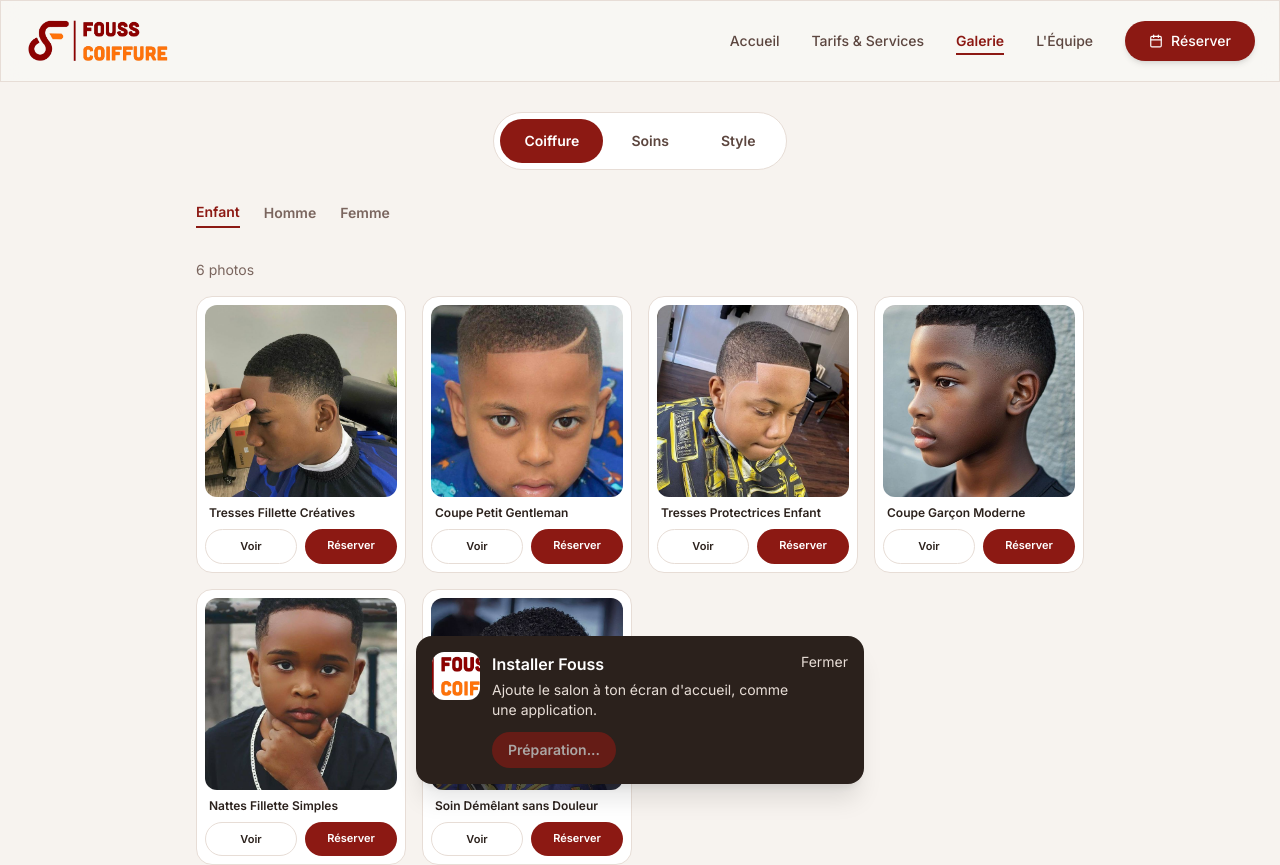
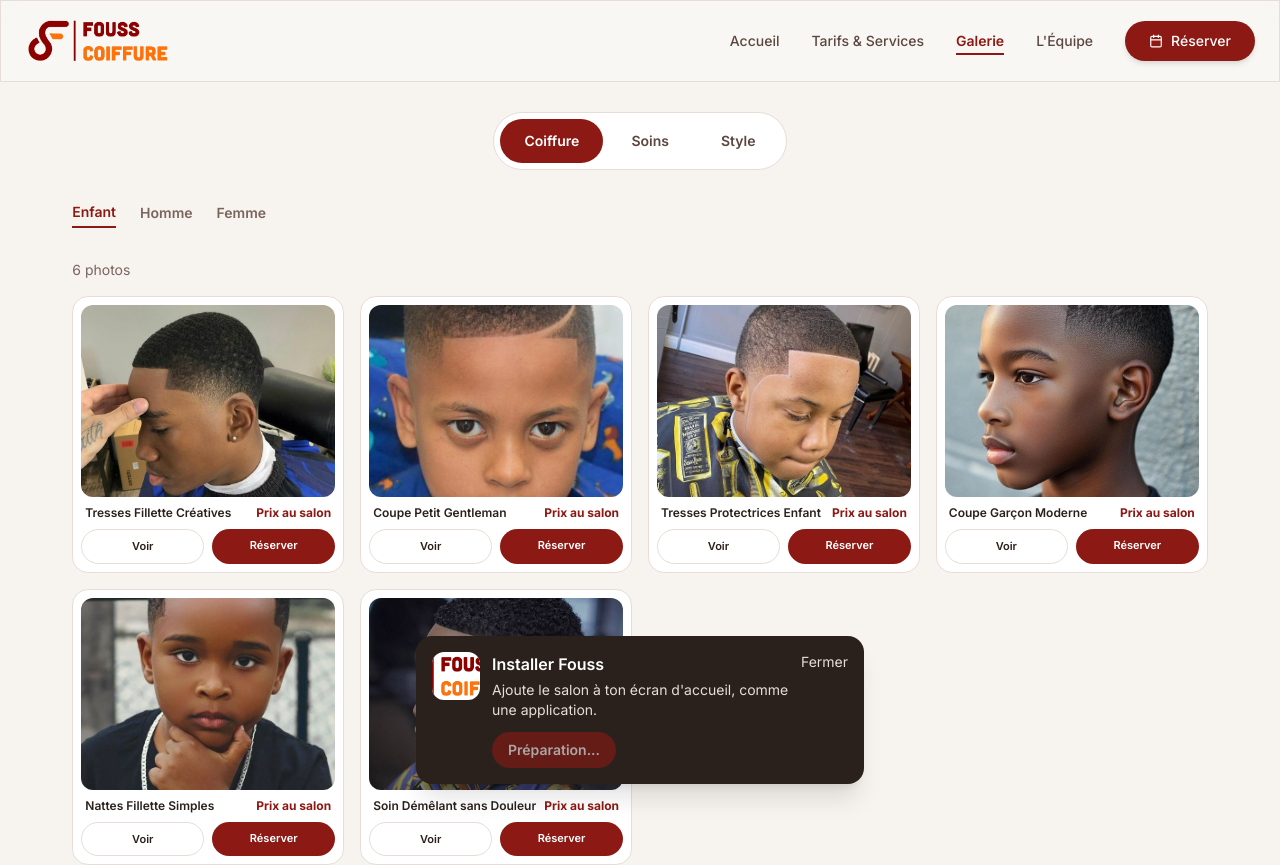
Before and after one commit to Soboure/fouss_coiffure, a React (Vite) app: page /galerie in a window 1280 px wide. Shown: the top 865 px of the page. Built offline with nearby package versions, Linux system fonts and the light colour scheme; a web font is replaced by a local one.

Commit message:
Affiche le prix à côté du nom dans la galerie

```diff
--- a/src/Galerie.tsx
+++ b/src/Galerie.tsx
@@ -1,7 +1,8 @@
 // Rôle de ce fichier : la galerie.
 // Barre Coiffure, Soins, Style. Sous Coiffure : Enfant, Homme, Femme.
-// Style, c'est le showroom en photo. Les images sont dans public/galerie.
-// Sous chaque nom : Voir ouvre la photo en grand, Réserver envoie le nom au formulaire d'accueil.
+// Chaque photo a un nom et un prix, affichés côte à côte.
+// Le prix reprend le catalogue quand la prestation existe. Sinon : Prix au salon.
+// Voir ouvre la photo. Réserver envoie le nom au formulaire d'accueil.
 
 import React, { useEffect, useState } from 'react';
 import { Link } from 'react-router-dom';
@@ -12,6 +13,7 @@ import Footer from './Footer';
 
 type Famille = 'coiffure' | 'soins' | 'style';
 type PublicCoiffure = 'enfant' | 'homme' | 'femme';
+type Photo = { src: string; title: string; price: string };
 
 const familles = [
   { id: 'coiffure', label: 'Coiffure' },
@@ -19,44 +21,44 @@ const familles = [
   { id: 'style', label: 'Style' },
 ] as const;
 
-const photosEnfant = [
-  { src: '/galerie/enfant1.jpg', title: 'Tresses Fillette Créatives' },
-  { src: '/galerie/enfant2.jpg', title: 'Coupe Petit Gentleman' },
-  { src: '/galerie/enfant3.jpg', title: 'Tresses Protectrices Enfant' },
-  { src: '/galerie/enfant4.jpg', title: 'Coupe Garçon Moderne' },
-  { src: '/galerie/enfant5.jpg', title: 'Nattes Fillette Simples' },
-  { src: '/galerie/enfant6.jpg', title: 'Soin Démêlant sans Douleur' },
+const photosEnfant: Photo[] = [
+  { src: '/galerie/enfant1.jpg', title: 'Tresses Fillette Créatives', price: 'Prix au salon' },
+  { src: '/galerie/enfant2.jpg', title: 'Coupe Petit Gentleman', price: 'Prix au salon' },
+  { src: '/galerie/enfant3.jpg', title: 'Tresses Protectrices Enfant', price: 'Prix au salon' },
+  { src: '/galerie/enfant4.jpg', title: 'Coupe Garçon Moderne', price: 'Prix au salon' },
+  { src: '/galerie/enfant5.jpg', title: 'Nattes Fillette Simples', price: 'Prix au salon' },
+  { src: '/galerie/enfant6.jpg', title: 'Soin Démêlant sans Douleur', price: 'Prix au salon' },
 ];
 
-const photosHomme = [
-  { src: '/galerie/homme1.jpg', title: 'Dégradé Vagues' },
-  { src: '/galerie/homme2.jpg', title: 'Forfait Barbe & Coupe' },
-  { src: '/galerie/homme3.jpg', title: 'Dégradé à Blanc' },
-  { src: '/galerie/homme4.jpg', title: 'Contours Dessinés' },
-  { src: '/galerie/homme5.jpg', title: 'Taille de Barbe Traditionnelle' },
-  { src: '/galerie/homme6.jpg', title: 'Afro Court Dégradé' },
-  { src: '/galerie/homme7.jpg', title: 'Contours & Coloration Barbe' },
-  { src: '/galerie/homme8.jpg', title: 'Coupe Slick Back Dégradé' },
-  { src: '/galerie/homme9.jpg', title: 'Prestation Master Barbier' },
+const photosHomme: Photo[] = [
+  { src: '/galerie/homme1.jpg', title: 'Dégradé Vagues', price: '3 000 FCFA' },
+  { src: '/galerie/homme2.jpg', title: 'Forfait Barbe & Coupe', price: '5 000 FCFA' },
+  { src: '/galerie/homme3.jpg', title: 'Dégradé à Blanc', price: 'Prix au salon' },
+  { src: '/galerie/homme4.jpg', title: 'Contours Dessinés', price: 'Prix au salon' },
+  { src: '/galerie/homme5.jpg', title: 'Taille de Barbe Traditionnelle', price: '2 000 FCFA' },
+  { src: '/galerie/homme6.jpg', title: 'Afro Court Dégradé', price: '3 000 FCFA' },
+  { src: '/galerie/homme7.jpg', title: 'Contours & Coloration Barbe', price: 'Prix au salon' },
+  { src: '/galerie/homme8.jpg', title: 'Coupe Slick Back Dégradé', price: '3 000 FCFA' },
+  { src: '/galerie/homme9.jpg', title: 'Prestation Master Barbier', price: 'Prix au salon' },
 ];
 
-const photosFemme = [
-  { src: '/galerie/femme1.jpg', title: 'Tresses Artistiques' },
-  { src: '/galerie/femme2.jpg', title: 'Coiffure de Cérémonie' },
-  { src: '/galerie/femme3.jpg', title: 'Soin Protecteur & Nappy' },
-  { src: '/galerie/femme4.jpg', title: 'Tresses & Nattes Collées' },
+const photosFemme: Photo[] = [
+  { src: '/galerie/femme1.jpg', title: 'Tresses Artistiques', price: '15 000 FCFA' },
+  { src: '/galerie/femme2.jpg', title: 'Coiffure de Cérémonie', price: 'Prix au salon' },
+  { src: '/galerie/femme3.jpg', title: 'Soin Protecteur & Nappy', price: '10 000 FCFA' },
+  { src: '/galerie/femme4.jpg', title: 'Tresses & Nattes Collées', price: 'Prix au salon' },
 ];
 
-const photosSoins = [
-  { src: '/galerie/Soin1.jpg', title: 'Massage aux Pierres Chaudes' },
-  { src: '/galerie/Soin2.jpg', title: 'Soin Visage Hydratant' },
-  { src: '/galerie/Soin3.jpg', title: 'Rituel Capillaire & Huiles' },
-  { src: '/galerie/Soin4.jpg', title: 'Aromathérapie Capillaire' },
+const photosSoins: Photo[] = [
+  { src: '/galerie/Soin1.jpg', title: 'Massage aux Pierres Chaudes', price: '25 000 FCFA' },
+  { src: '/galerie/Soin2.jpg', title: 'Soin Visage Hydratant', price: '15 000 FCFA' },
+  { src: '/galerie/Soin3.jpg', title: 'Rituel Capillaire & Huiles', price: '10 000 FCFA' },
+  { src: '/galerie/Soin4.jpg', title: 'Aromathérapie Capillaire', price: 'Prix au salon' },
 ];
 
-const photosStyle = [
-  { src: '/galerie/Showroom1.jpg', title: 'Le Showroom' },
-  { src: '/galerie/Showroom2.jpg', title: 'Robes de Créateurs' },
+const photosStyle: Photo[] = [
+  { src: '/galerie/Showroom1.jpg', title: 'Le Showroom', price: 'Entrée libre' },
+  { src: '/galerie/Showroom2.jpg', title: 'Robes de Créateurs', price: 'Prix au salon' },
 ];
 
 export default function Galerie() {
@@ -121,7 +123,10 @@ export default function Galerie() {
           {photos.map((photo, index) => (
             <article key={photo.src} className="bg-white border border-sable rounded-2xl p-2">
               <img src={photo.src} alt={photo.title} className="w-full h-40 md:h-48 object-cover rounded-xl bg-creme" />
-              <p className="text-xs font-semibold mt-2 px-1">{photo.title}</p>
+              <div className="mt-2 px-1 flex items-start justify-between gap-2">
+                <p className="text-xs font-semibold">{photo.title}</p>
+                <p className="text-xs font-bold text-bordeaux shrink-0">{photo.price}</p>
+              </div>
               <div className="mt-2 grid grid-cols-2 gap-2">
                 <button
                   type="button"
@@ -160,8 +165,9 @@ export default function Galerie() {
               className="max-h-[75vh] max-w-full object-contain"
               onClick={(e) => e.stopPropagation()}
             />
-            <div className="flex gap-3" onClick={(e) => e.stopPropagation()}>
-              <p className="text-white text-sm self-center">{photos[ouverte].title}</p>
+            <div className="flex gap-3 items-center" onClick={(e) => e.stopPropagation()}>
+              <p className="text-white text-sm">{photos[ouverte].title}</p>
+              <p className="text-white text-sm font-semibold">{photos[ouverte].price}</p>
               <Link
                 to={`/?service=${encodeURIComponent(photos[ouverte].title)}#booking`}
                 className="rounded-full bg-white text-charcoal px-4 py-2 text-xs font-semibold"
```
